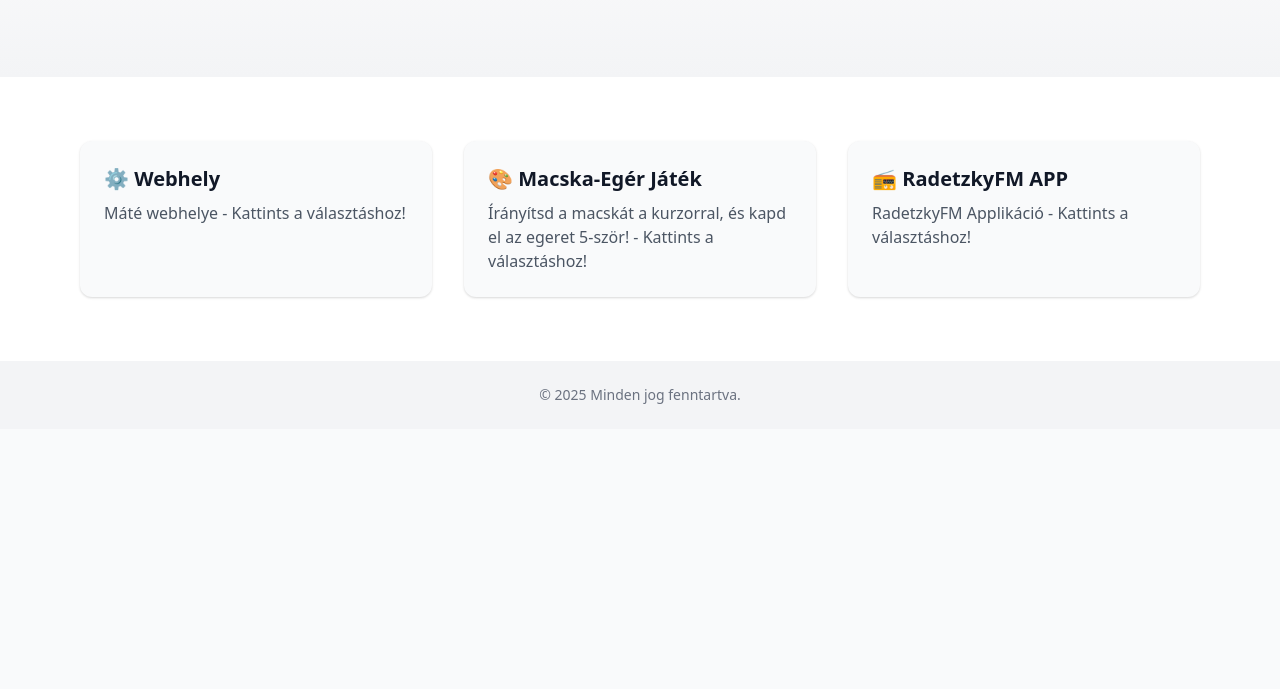
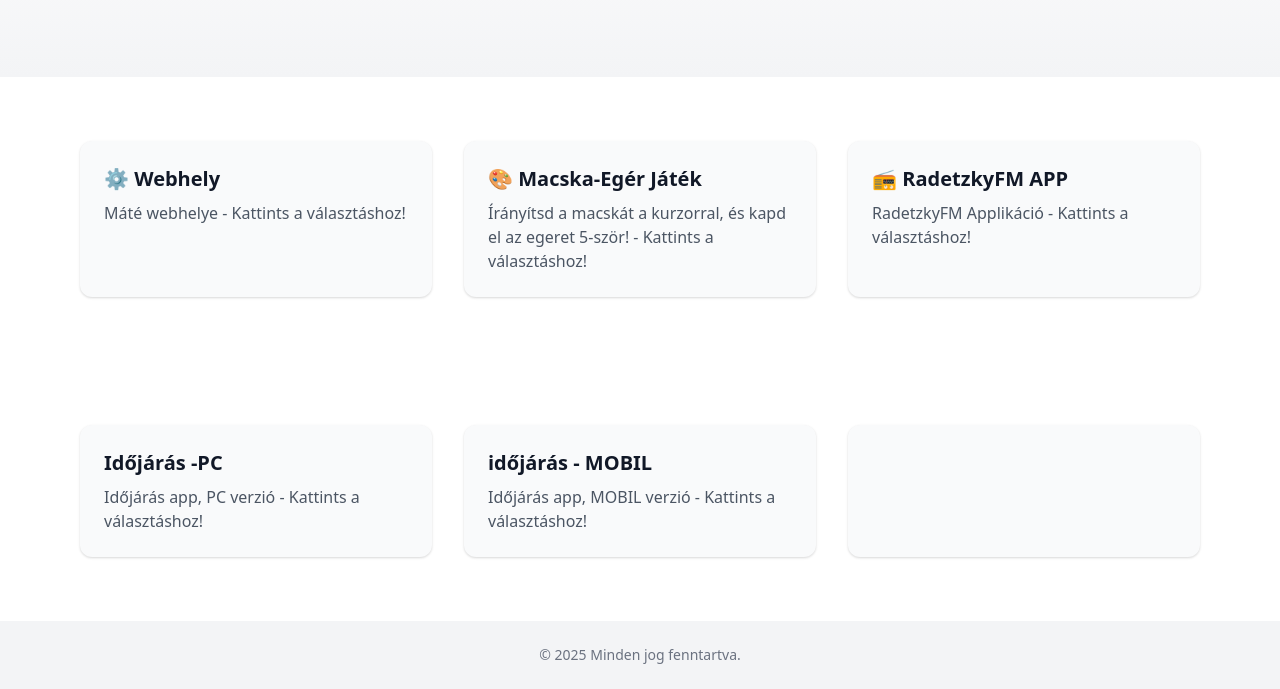
Before and after one commit to Cancarutu2012/rmate-main-chooser, a plain HTML site: page index.html in a window 1280 px wide. Shown: the part 237-926 px from the top of the page. Before the commit the page ends 800 px from the top, so only its background shows below. Drawn offline with nearby package versions, Linux system fonts and the light colour scheme.

Commit message:
Update index.html

```diff
--- a/index.html
+++ b/index.html
@@ -46,6 +46,23 @@
       </div>
     </section>
 
+	 <section class="py-16 bg-white">
+      <div class="max-w-6xl mx-auto px-4 grid grid-cols-1 md:grid-cols-3 gap-8">
+        <a href="https://rmate-weather-desktop.vercel.app" class="block bg-gray-50 p-6 rounded-xl shadow hover:shadow-md transition">
+          <h3 class="text-xl font-semibold mb-2">Időjárás -PC</h3>
+          <p class="text-gray-600">Időjárás app, PC verzió - Kattints a választáshoz!</p>
+        </a>
+        <a href="https://rmate-weather-mobil.vercel.app" class="block bg-gray-50 p-6 rounded-xl shadow hover:shadow-md transition">
+          <h3 class="text-xl font-semibold mb-2">időjárás - MOBIL</h3>
+          <p class="text-gray-600">Időjárás app, MOBIL verzió - Kattints a választáshoz!</p>
+        </a>
+        <a href="" class="block bg-gray-50 p-6 rounded-xl shadow hover:shadow-md transition">
+          <h3 class="text-xl font-semibold mb-2"></h3>
+          <p class="text-gray-600"></p>
+        </a>
+      </div>
+    </section>
+
     <!-- Footer -->
     <footer class="bg-gray-100 py-6 text-center text-sm text-gray-500">
       © 2025 Minden jog fenntartva.
```
